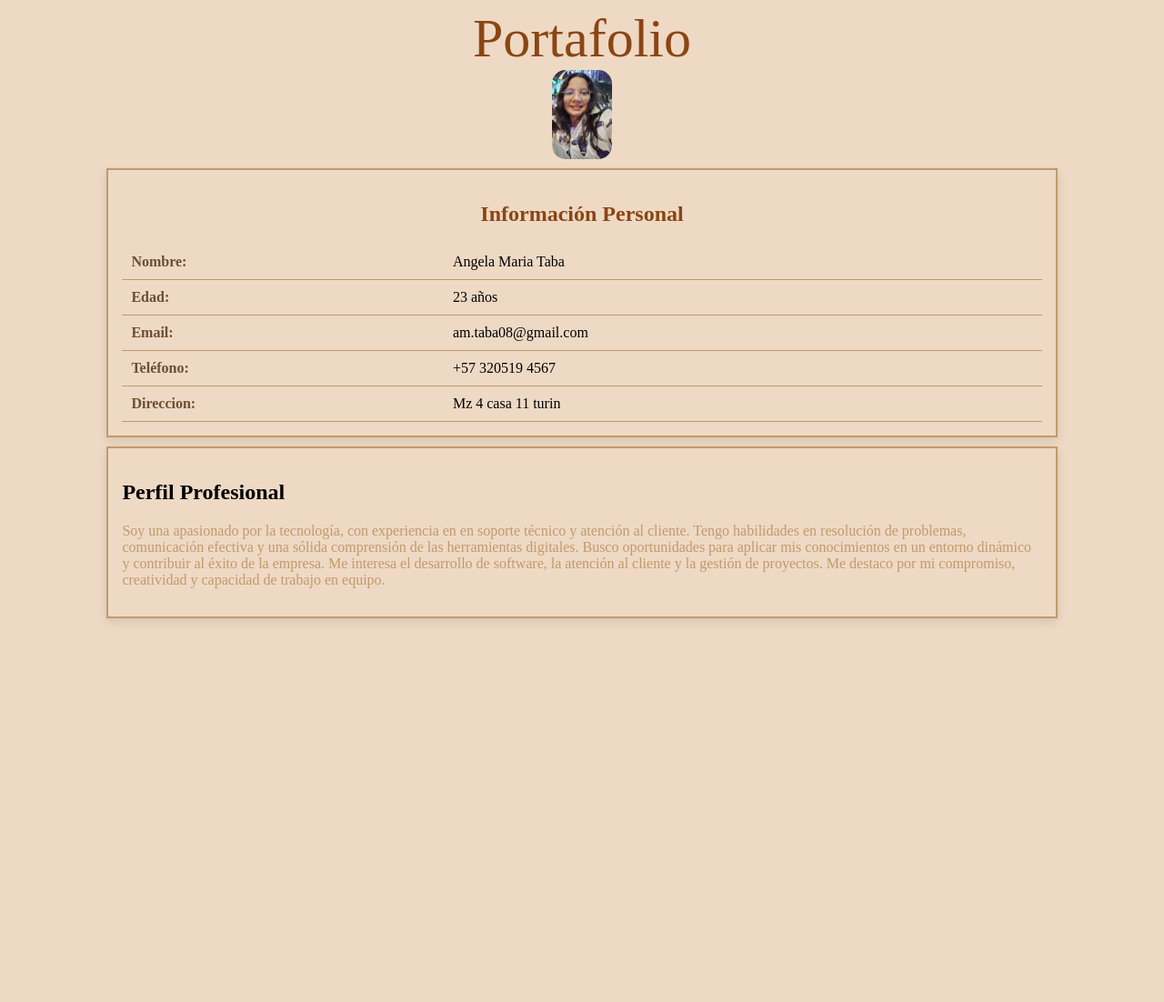
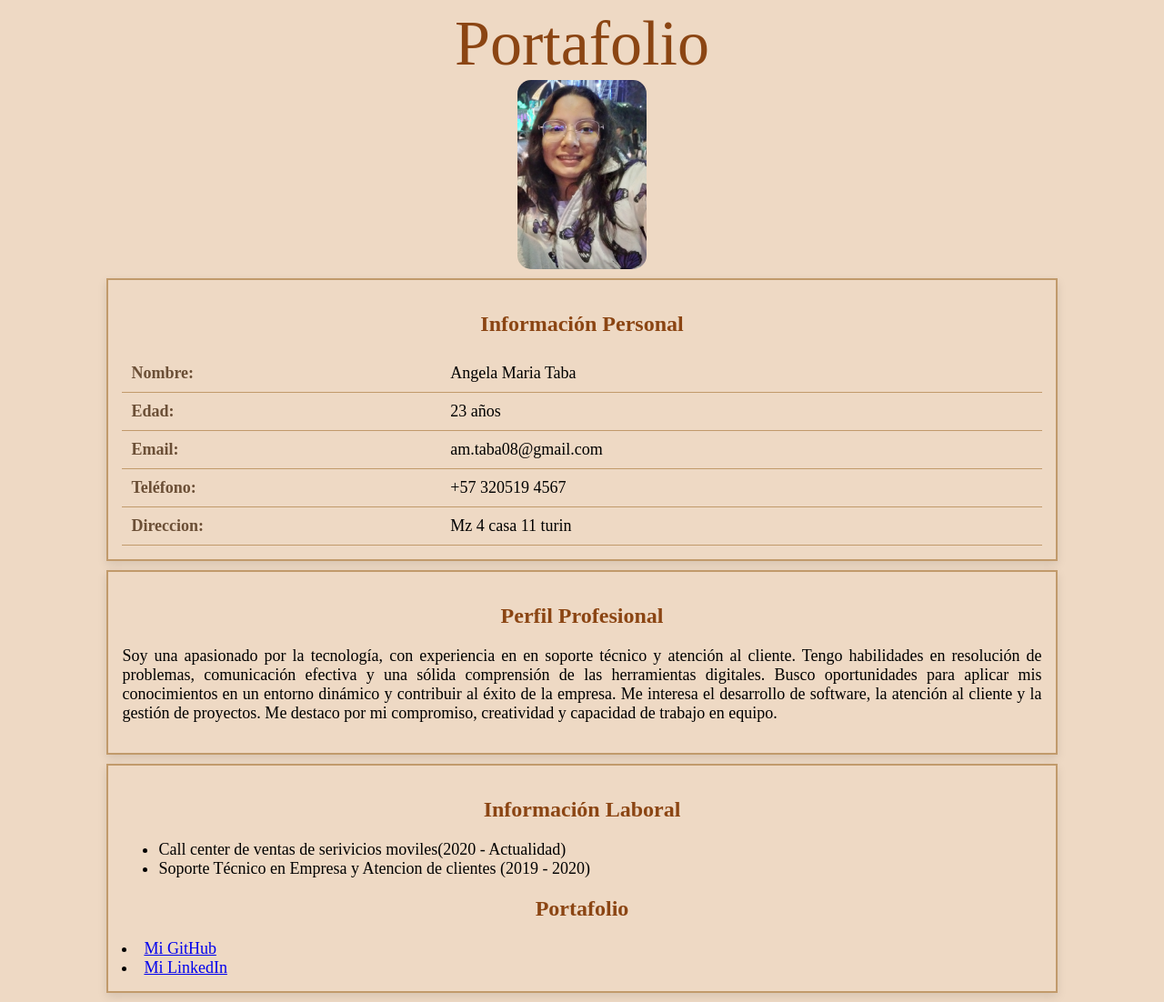
Before and after one commit to angela131123/Portafolio, a plain HTML site: page index.html in a window 1280 px wide. Shown: the whole page at 91% size. Before the commit the page ends 800 px from the top, so only its background shows below. Drawn offline with Linux system fonts and the light colour scheme.

Commit message:
agregue mas texto termine de realizar ajustes y agrege dos link que llevan a paginas exteriores

```diff
--- a/index.html
+++ b/index.html
@@ -38,7 +38,7 @@
     </div>
     <div class="cajap">
         <table class="tabla">
-            <h2 class="">Perfil Profesional</h2>
+            <h2 class="info">Perfil Profesional</h2>
         <p class="texto">
             Soy una apasionado por la tecnología, con experiencia en en soporte técnico y atención al cliente.
             Tengo habilidades en resolución de problemas, comunicación efectiva y una sólida comprensión de las herramientas digitales.
@@ -48,5 +48,17 @@
         </p>
         </table>
     </div>
+    <div class="cajap">
+        <table class="tabla">
+            <h2 class="info">Información Laboral</h2>
+        <ul class="texto">
+            <li>Call center de ventas de serivicios moviles(2020 - Actualidad)</li>
+            <li>Soporte Técnico en Empresa y Atencion de clientes (2019 - 2020)</li>
+        </ul>
+        <h2 class=" info">Portafolio</h2>
+            <li class="texto"><a href="https://github.com/" target="_blank">Mi GitHub</a></li>
+            <li class=" texto"><a href="https://www.linkedin.com/" target="_blank">Mi LinkedIn</a></li>
+        </table>
+    </div>
 </body>
 </html>
--- a/styles/estilos.css
+++ b/styles/estilos.css
@@ -1,13 +1,13 @@
 .header{
     color:#8B4513 ;
     font-family: 'Merriweather', serif;
-    font-size: 60px;
+    font-size: 70px;
     text-align: center;
 }
 .imagen{
     display: block;
     margin: 0 auto;
-    height: 98px;
+    height: 208px;
     border-radius: 15px;
     margin-top: 1 auto;
 }
@@ -37,6 +37,8 @@ border-collapse: collapse;
 .tabla td {
 padding: 10px;
 border-bottom: 1px solid #C19A6B;
+text-align: justify;
+font-size: 18px;
 }
 
 .tabla td:first-child {
@@ -44,5 +46,6 @@ font-weight: bold;
 color: #6B4F36;
 }
 .texto{
-    color: #C19A6B;
+    font-size: 18px;
+    text-align: justify;
 }
```
